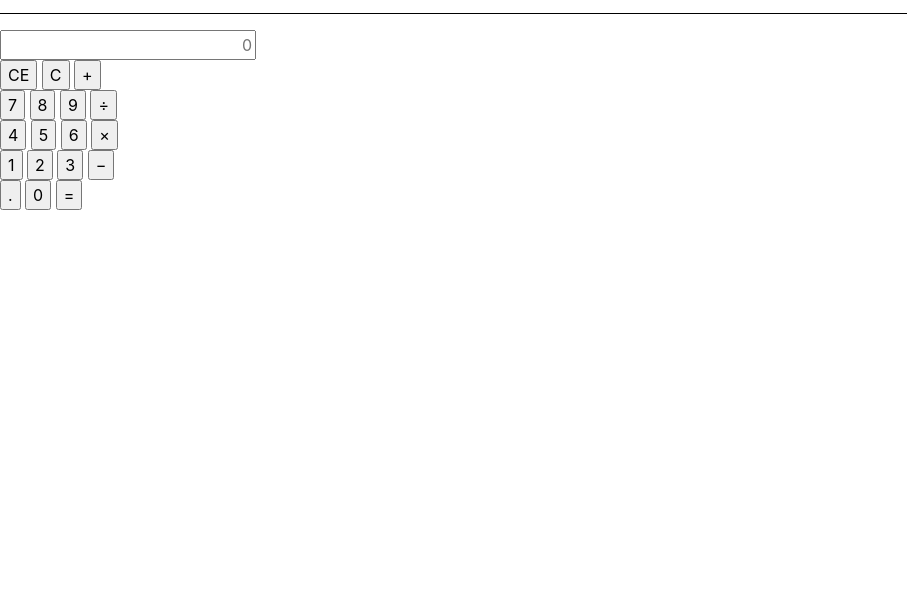
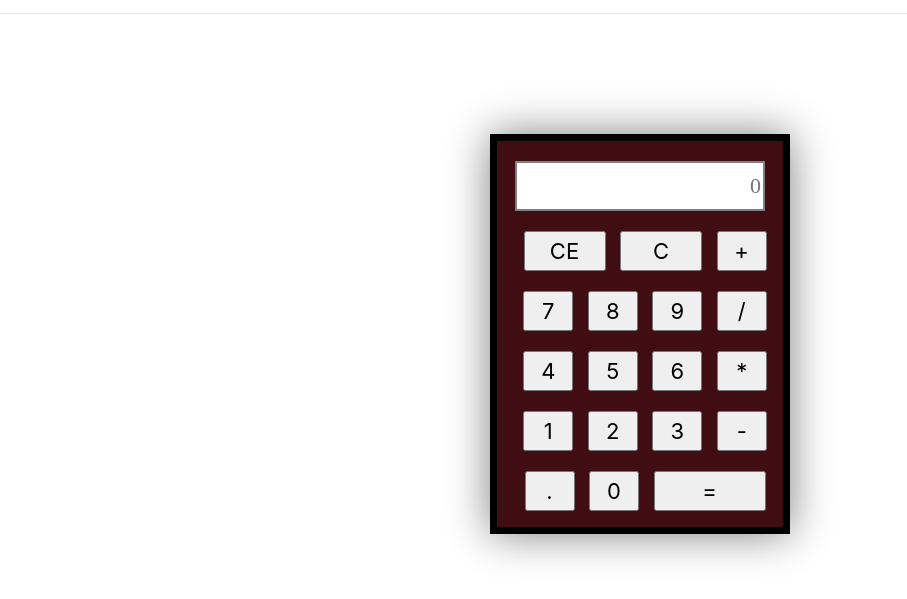
Before and after one commit to Mlpichardo1/FCCAdvancedJavascriptCalculator, a plain HTML site: page index.html in a window 1280 px wide. Shown: the part 51-650 px from the top of the page, without its empty margins (0-907 px from the left). Drawn offline with nearby package versions, Linux system fonts and the light colour scheme.

Commit message:
Calculator functioning

```diff
--- a/index.html
+++ b/index.html
@@ -2,8 +2,8 @@
 <html lang="en">
 <head>
 	<meta charset="UTF-8">
-    <meta name="viewport" content="width=device-width, initial-scale=1.0">
-    <meta http-equiv="X-UA-Compatible" content="ie=edge">
+	<meta content="width=device-width, initial-scale=1.0" name="viewport">
+	<meta content="ie=edge" http-equiv="X-UA-Compatible">
 	<link href="https://maxcdn.bootstrapcdn.com/bootstrap/4.0.0-beta.2/css/bootstrap.min.css" rel="stylesheet">
 	<link href="https://fonts.googleapis.com/css?family=Russo+One|Comfortaa:700" rel="stylesheet">
 	<link href="style.css" rel="stylesheet">
@@ -11,50 +11,17 @@
 </head>
 <body>
 	<h1>JavaScript Calculator</h1>
-    <hr size=30 color="black">
-
-    <form name="frm" id="calc">
-
-        <input id="textbox" type="textbox" name="txt" placeholder=0><br>
-        <input type="button" value="CE" onclick="cEquation()">
-        <input type="button" value="C" onclick="clear()">
-        <input type="button" value="&#x2b" onclick="display(plus)">
-        <br>
-
-        <input type="button" value="7" onclick="display( '7' )"/>
-        <input type="button" value="8" onclick="display( '8' )"/>
-        <input type="button" value="9" onclick="display( '9' )"/>
-        <input type="button" value="&divide" onclick="display(btnd.value)"/>
-        <br>
-
-        <input type="button" name="btn4" value="4" onclick="display(btn4.value)"/>
-        <input type="button" name="btn5" value="5" onclick="display(btn5.value)"/>
-        <input type="button" name="btn6" value="6" onclick="display(btn6.value)"/>
-        <input type="button" name="btnt" value="&times" onclick="display(btnt.value)"/>
-        <br>
-
-        <input type="button" name="btn1" value="1" onclick="display(btn1.value)"/>
-        <input type="button" name="btn2" value="2" onclick="display(btn2.value)"/>
-        <input type="button" name="btn3" value="3" onclick="display(btn3.value)"/>
-        <input type="button" name="btns" value="&#x2212" onclick="display(btns.value)"/>
-        <br>
-
-        <input type="button" name="btndot" value="." onclick="display(btndot.value)"/>
-        <input type="button" name="btn0" value="0" onclick="display(btn0.value)"/>
-        <input type="button" name="btneq" value="=" onclick="answer()"/>
-
-
-
-
-
-
-
-
-
-
+	<hr size="30">
+	<div id="calculator">
+		<form id="calc" name="frm">
+			<input id="textbox" name="txt" placeholder="0" type="textbox"><br>
+			<input id="clearKeys" onclick="display( 'CE' )" type="button" value="CE"> <input id="clearKeys" onclick="backSpace()" type="button" value="C"> <input id="keys" onclick="display( '+')" type="button" value="+"><br>
+			<input id="keys" onclick="display( '7' )" type="button" value="7"> <input id="keys" onclick="display( '8' )" type="button" value="8"> <input id="keys" onclick="display( '9' )" type="button" value="9"> <input id="keys" onclick="display( '/' )" type="button" value="/"><br>
+			<input id="keys" onclick="display( '4' )" type="button" value="4"> <input id="keys" onclick="display( '5' )" type="button" value="5"> <input id="keys" onclick="display( '6' )" type="button" value="6"> <input id="keys" onclick="display( '*' )" type="button" value="*"><br>
+			<input id="keys" onclick="display( '1' )" type="button" value="1"> <input id="keys" onclick="display( '2' )" type="button" value="2"> <input id="keys" onclick="display( '3' )" type="button" value="3"> <input id="keys" onclick="display( '-' )" type="button" value="-"><br>
+			<input id="keys" onclick="display( '.' )" type="button" value="."> <input id="keys" onclick="display( '0' )" type="button" value="0"> <input id="equal" onclick="display( '=' )" type="button" value="=">
 		</form>
-
-
+	</div>
 	<script src="https://ajax.googleapis.com/ajax/libs/jquery/3.2.1/jquery.min.js">
 	</script>
 	<script src="https://cdnjs.cloudflare.com/ajax/libs/popper.js/1.12.3/umd/popper.min.js">
--- a/script.js
+++ b/script.js
@@ -1,3 +1,73 @@
-function display(x) {
-    frm.txt.value= frm.txt.value + x;
+  var showInput = document.getElementById("textbox");
+var isClear = false;
+var tempStr = "";
+var clacType = "";
+var isContinue = true;
+
+function display(clickValue) {
+	switch (clickValue) {
+		case "=":
+			if (tempStr != "" && clacType != "") {
+				showInput.value = clac(tempStr, showInput.value, clacType);
+				isContinue = false;
+				clacType = "";
+			}
+			break;
+		case "+": // plus symbol
+		case "-": // minus symbol
+		case "*": // times symbol
+		case "/": // divide symbol
+			// If the stored operator is not empty   Represents continuous operation
+			if (clacType != "" && !isContinue) { // Perform calculations first
+				tempStr = clac(tempStr, showInput.value, clacType);
+				isClear = true;
+				clacType = clickValue;
+			} else {
+				tempStr = showInput.value; // After clicking the operator   Pre stored character
+				isClear = true; // Represents the click operator
+				clacType = clickValue; // Stored operator
+			}
+			isContinue = true;
+			break;
+		case "CE":
+			showInput.value = "0";
+			isClear = false;
+			tempStr = "";
+			clacType = "";
+			break;
+		default: // The regular numeric button hits
+			showInput.value = showInput.value == "0" ? "" : showInput.value;
+			isContinue = false;
+			if (isClear) {
+				showInput.value = "";
+				showInput.value += clickValue;
+				isClear = false;
+			} else {
+				showInput.value += clickValue;
+			}
+			break;
+	}
 }
+
+function clac(num1, num2, type) {
+	switch (type) {
+		case "+":
+			return Number(num1) + Number(num2);
+		case "-":
+			return Number(num1) - Number(num2);
+		case "*":
+			return Number(num1) * Number(num2);
+		case "/":
+			return Number(num1) / Number(num2);
+		default:
+			break;
+	}
+}
+var box = document.getElementById('textbox');
+
+function backSpace() {
+	var number = box.value;
+	var len = number.length - 1;
+	var newNumber = number.substring(0, len);
+	box.value = newNumber;
+}
--- a/style.css
+++ b/style.css
@@ -1,20 +1,46 @@
 h1 {
-  display: flex;
-  justify-content: center;
+	display: flex;
+	justify-content: center;
 }
-
+#calculator {
+	width: 300px;
+	height: 400px;
+	border: 7px solid black;
+	text-align: center;
+	background-color: #3F0D12;
+	margin: 120px auto;
+	box-shadow: 0px 0px 40px gray;
+}
 #textbox {
-  text-align: right;
-
+	margin-top: 20px;
+	margin-bottom: 20px;
+	width: 250px;
+	height: 50px;
+	border: 2px solid gray;
+	text-align: right;
+	font: 22px bold;
 }
-
-.container {
-  display: flex;
-  text-align: center;
-  justify-content: center;
-  background-color: #88A09E;
-  width: 20vw;
+#clearKeys {
+	width: 82px;
+	height: 40px;
+	font-size: 22px;
+	margin-left: 10px;
+	margin-bottom: 20px;
+	cursor: pointer;
 }
-.center {
-  width: 50vw;
+#keys {
+	width: 50px;
+	height: 40px;
+	font-size: 22px;
+	margin-left: 10px;
+	margin-bottom: 20px;
+	cursor: pointer;
 }
+#equal {
+	width: 112px;
+	height: 40px;
+	font-size: 22px;
+	margin-left: 10px;
+	margin-bottom: 20px;
+	cursor: pointer;
+}
```
Lines whose indentation alone changed are shown as unchanged.
